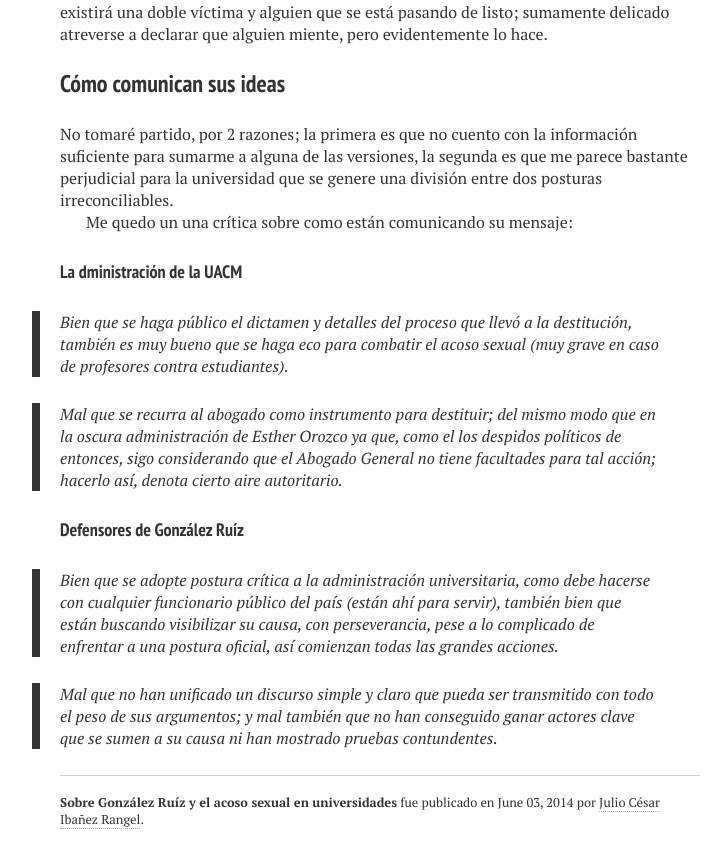
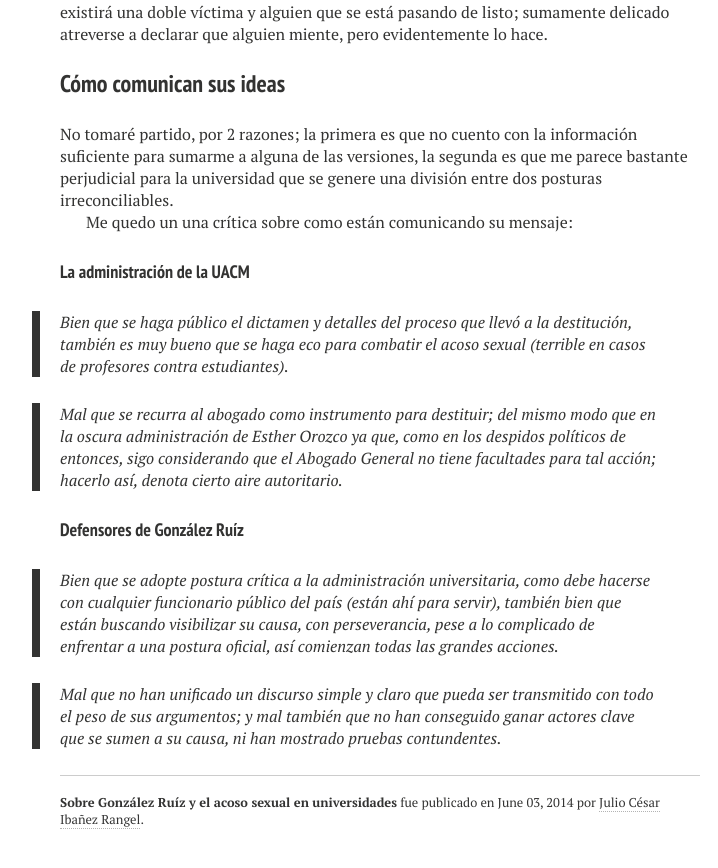
Before and after one commit to antikapital/blog, a Jekyll site: the page built from _posts/2014-06-03-gonzalez-ruiz.md, in a window 1280 px wide and 900 px high, scrolled down 1262 px. Shown: the top 868 px of the window, without its empty margins (260-978 px from the left). Built offline with Jekyll 4.4.1, drawn with Linux system fonts in a browser that asks for light colours; nearby versions of some CDN libraries; comment, search, counter and statistics services are not loaded.

Commit message:
2a corrección G Ruiz

```diff
--- a/_posts/2014-06-03-gonzalez-ruiz.md
+++ b/_posts/2014-06-03-gonzalez-ruiz.md
@@ -33,14 +33,14 @@ No tomaré partido, por 2 razones; la primera es que no cuento con la informaci
 
 Me quedo un una crítica sobre como están comunicando su mensaje:
 
-#### La dministración de la UACM
+#### La administración de la UACM
 
-> Bien que se haga público el dictamen y detalles del proceso que llevó a la destitución, también es muy bueno que se haga eco para combatir el acoso sexual (muy grave en caso de profesores contra estudiantes).
+> Bien que se haga público el dictamen y detalles del proceso que llevó a la destitución, también es muy bueno que se haga eco para combatir el acoso sexual (terrible en casos de profesores contra estudiantes).
 
-> Mal que se recurra al abogado como instrumento para destituir; del mismo modo que en la oscura administración de Esther Orozco ya que, como el los despidos políticos de entonces, sigo considerando que el Abogado General no tiene facultades para tal acción; hacerlo así, denota cierto aire autoritario.
+> Mal que se recurra al abogado como instrumento para destituir; del mismo modo que en la oscura administración de Esther Orozco ya que, como en los despidos políticos de entonces, sigo considerando que el Abogado General no tiene facultades para tal acción; hacerlo así, denota cierto aire autoritario.
 
 #### Defensores de González Ruíz
 
 > Bien que se adopte postura crítica a la administración universitaria, como debe hacerse con cualquier funcionario público del país (están ahí para servir), también bien que están buscando visibilizar su causa, con perseverancia, pese a lo complicado de enfrentar a una postura oficial, así comienzan todas las grandes acciones.
 
-> Mal que no han unificado un discurso simple y claro que pueda ser transmitido con todo el peso de sus argumentos; y mal también que no han conseguido ganar actores clave que se sumen a su causa ni han mostrado pruebas contundentes.
+> Mal que no han unificado un discurso simple y claro que pueda ser transmitido con todo el peso de sus argumentos; y mal también que no han conseguido ganar actores clave que se sumen a su causa, ni han mostrado pruebas contundentes.
```
